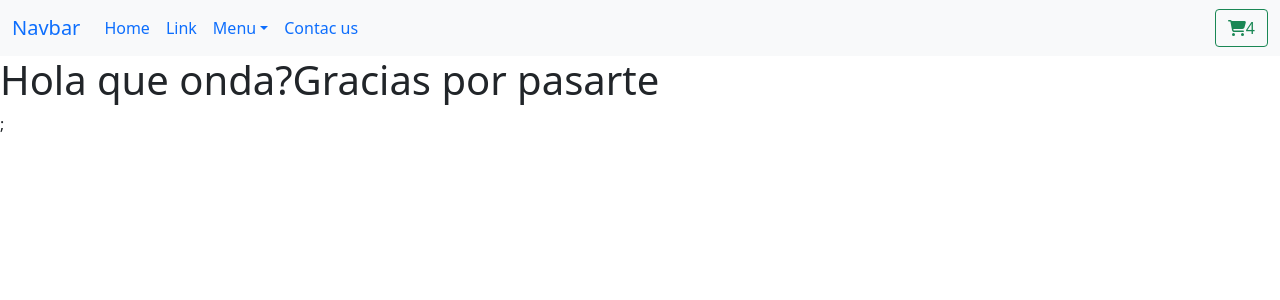
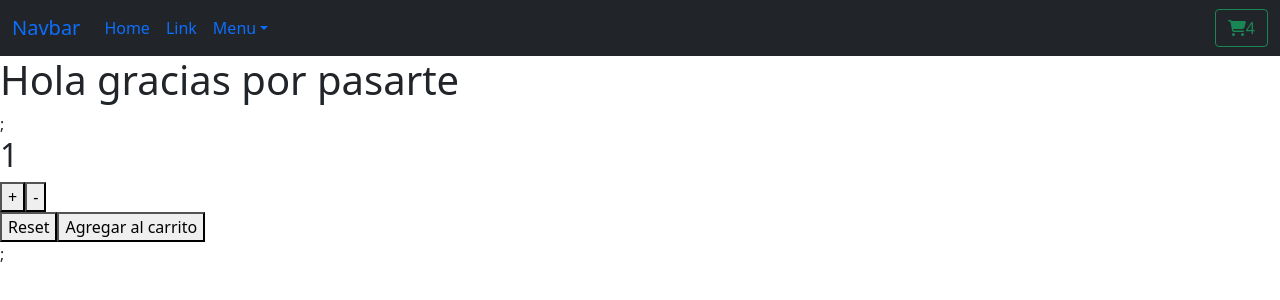
Before and after one commit to EnzoDurini/Reactproyectofinal, a React (Create React App) app: page / in a window 1280 px wide. Shown: the top 300 px of the page. Built offline with nearby package versions, Linux system fonts and the light colour scheme.

Commit message:
Contador

```diff
--- a/src/App.css
+++ b/src/App.css
@@ -23,16 +23,3 @@
   font-size: calc(10px + 2vmin);
   color: white;
 }
-
-.App-link {
-  color: #61dafb;
-}
-
-@keyframes App-logo-spin {
-  from {
-    transform: rotate(0deg);
-  }
-  to {
-    transform: rotate(360deg);
-  }
-}
--- a/src/App.js
+++ b/src/App.js
@@ -1,11 +1,21 @@
 import './App.css';
+import ItemCount from './components/ItemCount';
 import ItemListContainer from './components/ItemListContainer';
 import Navbar from './components/Navbar';
 
 function App() {
-  return (<>
+
+  const onAdd = (count) => {
+
+    alert (`sumaste ${count} productos`) ;
+
+  }
+
+  return (
+  <>
     <Navbar/>
-    <ItemListContainer gracias={'Hola que onda?Gracias por pasarte'}/>;
+    <ItemListContainer gracias={'Hola gracias por pasarte'}/>;
+    <ItemCount initial={1} max={10} onAdd={onAdd} />;
   </>
 
   );
--- /dev/null
+++ b/src/components/ItemCount.jsx
@@ -0,0 +1,31 @@
+import React, { useState } from 'react'
+
+const ItemCount = ({initial,max,onAdd}) => {
+
+    const[count,setCount] = useState(initial)
+
+    const sumar = () => {
+        count < max ? setCount(count+1) : alert ('No puedes agregar mas productos')
+    }
+    const reset = () => {
+        setCount(initial)
+    }
+
+    function restar() {
+        count > initial ? setCount(count - 1) : alert('No puedes quitar mas productos')
+            ;
+    }
+
+  return (
+    <div>
+        <h2>{count}</h2>
+        <button onClick={sumar}>+</button>
+        <button onClick={restar}>-</button>
+        <br />
+        <button onClick={reset}>Reset</button>
+        <button onClick={() => {onAdd(count); reset()}}>Agregar al carrito</button>
+    </div>
+  )
+}
+
+export default ItemCount;
--- a/src/components/Navbar.jsx
+++ b/src/components/Navbar.jsx
@@ -1,11 +1,9 @@
 import React from 'react'
-import {FontAwesomeIcon} from '@fortawesome/react-fontawesome';
-import{faCartShopping} from '@fortawesome/free-solid-svg-icons';
 import CartWidget from './CartWidget';
 
 function Navbar() {
     return (
-        <nav className="navbar navbar-expand-lg bg-light">
+        <nav className="navbar navbar-expand-lg bg-dark">
             <div className="container-fluid">
                 <a className="navbar-brand" href="#">Navbar</a>
                 <button className="navbar-toggler" type="button" data-bs-toggle="collapse" data-bs-target="#navbarSupportedContent" aria-controls="navbarSupportedContent" aria-expanded="false" aria-label="Toggle navigation">
@@ -26,12 +24,12 @@ function Navbar() {
                             <ul className="dropdown-menu" aria-labelledby="navbarDropdown">
                                 <li><a className="dropdown-item" href="#">Products</a></li>
                                 <li><a className="dropdown-item" href="#">Promotions</a></li>
+
                                 <li><a className="dropdown-item" href="#">About us</a></li>
+                                <li><a className="dropdown-item" href="#">Contact us</a></li>
                             </ul>
                         </li>
-                        <li className="nav-item">
-                            <a className="nav-link">Contac us</a>
-                        </li>
+
                     </ul>
                     <div>
                     <button className="btn btn-outline-success"><CartWidget numero={4}/></button>
```
